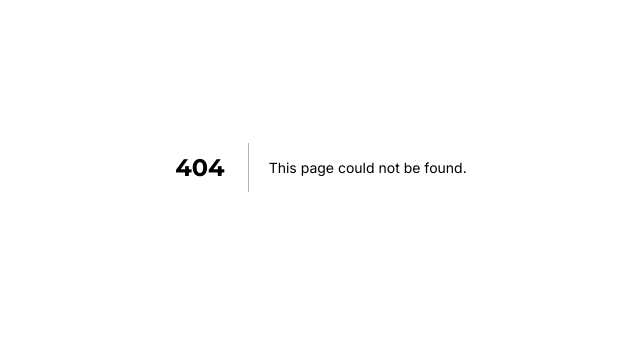
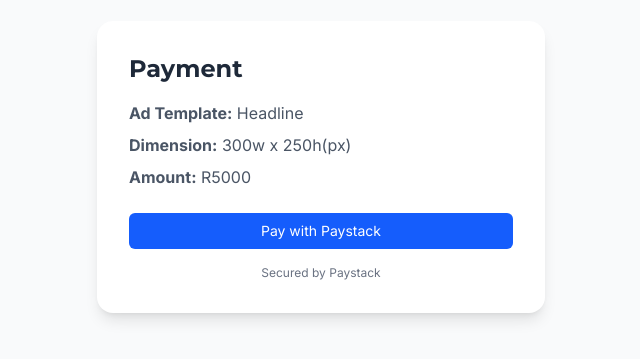
Before and after one commit to Khulunjabulo/PressPassDesktop, a Next.js app: page /print-media/monetization/payment/1 in a window 1280 px wide. Before the commit this address had no page. Shown: the part 233-592 px from the top of the page, without its empty margins (319-959 px from the left). Built offline with nearby package versions, Linux system fonts and the light colour scheme.

Commit message:
paystack updates

```diff
--- a/app/print-media/monetization/page.js
+++ b/app/print-media/monetization/page.js
@@ -9,14 +9,14 @@
 import SubmitConfirmationOverlay from "@/components/SubmitConfirmationOverlay";
 import { useCurrentPublisher } from "@/hooks/useCurrentPublisher";
 
-
 export default function Monetization() {
   const router = useRouter();
   const [selectedTemplate, setSelectedTemplate] = useState(null);
   const [isUploadOverlayOpen, setIsUploadOverlayOpen] = useState(false);
   const [selectedTemplateId, setSelectedTemplateId] = useState(null);
   const [isSubmitOverlayOpen, setIsSubmitOverlayOpen] = useState(false);
-  const [selectedTemplateForSubmit, setSelectedTemplateForSubmit] = useState(null);
+  const [selectedTemplateForSubmit, setSelectedTemplateForSubmit] =
+    useState(null);
   const { publisher, loading } = useCurrentPublisher("currentPublisherId");
 
   const templates = [
@@ -117,7 +117,9 @@
     <div className="min-h-screen bg-gray-50">
       {/* Header */}
       <Header publisher={publisher} />
-      <h1 className="text-center text-xl font bold">Click on any of the templates to see where to place your ad!</h1>
+      <h1 className="text-center text-xl font bold">
+        Click on any of the templates to see where to place your ad!
+      </h1>
       {/* Body Layout: Sidebar under header */}
       <div className="flex">
         {/* Sidebar */}
@@ -178,7 +180,11 @@
                 className={`cursor-pointer rounded-lg border bg-white shadow-sm hover:shadow-lg transition-all ${
                   selectedTemplate === template.id ? "ring-2 ring-blue-500" : ""
                 }`}
-                onClick={() => router.push(`/print-media/monetization/advertise/ad-demo-article?templateId=${template.id}`)}
+                onClick={() =>
+                  router.push(
+                    `/print-media/monetization/advertise/ad-demo-article?templateId=${template.id}`
+                  )
+                }
               >
                 <div className="p-4">
                   <div className="text-center mb-3">
@@ -287,12 +293,16 @@
                     <td className="p-4 text-sm text-gray-600">
                       {template.price}
                     </td>
+
+                    {/* Upload Link */}
                     <td
                       className="p-4 text-blue-600 underline cursor-pointer"
                       onClick={() => handleOpenUploadOverlay(template.id)}
                     >
                       {template.upload}
                     </td>
+
+                    {/* Submit Button */}
                     <td className="p-4">
                       <Button
                         variant="default"
@@ -301,8 +311,12 @@
                         Submit
                       </Button>
                     </td>
-                    <td className="p-4  text-blue-600 underline cursor-pointer">
+
+                    {/* Payment Link → navigates to /payment/[id] */}
+                    <td className="p-4 text-blue-600 underline cursor-pointer">
+  <Link href={`/print-media/monetization/payment/${template.id}`}>
     {template.link}
+  </Link>
 </td>
                   </tr>
                 ))}
--- /dev/null
+++ b/app/print-media/monetization/payment/[id]/page.js
@@ -0,0 +1,104 @@
+"use client";
+
+import { useEffect, useState } from "react";
+import { useParams, useRouter } from "next/navigation";
+import { Button } from "@/components/UI/Button";
+
+// Paystack script loader
+const loadPaystackScript = () => {
+  return new Promise((resolve) => {
+    if (document.getElementById("paystack-script")) {
+      resolve(true);
+      return;
+    }
+    const script = document.createElement("script");
+    script.id = "paystack-script";
+    script.src = "https://js.paystack.co/v1/inline.js";
+    script.onload = () => resolve(true);
+    document.body.appendChild(script);
+  });
+};
+
+export default function PaymentPage() {
+  const { id } = useParams(); // template ID from URL
+  const router = useRouter();
+
+  const [template, setTemplate] = useState(null);
+
+  // Mock templates (reuse same structure)
+  const templates = [
+    { id: 1, name: "Headline", price: 5000, dimension: "300w x 250h(px)" },
+    { id: 2, name: "Feed", price: 3500, dimension: "250w x 250h(px)" },
+    { id: 3, name: "Within Article", price: 4000, dimension: "300w x 250h(px)" },
+    { id: 4, name: "Page Wrap 1", price: 2500, dimension: "200w x 200h(px)" },
+    { id: 5, name: "Page Wrap 2", price: 2500, dimension: "200w x 200h(px)" },
+  ];
+
+  useEffect(() => {
+    if (id) {
+      const found = templates.find((t) => t.id === Number(id));
+      setTemplate(found || null);
+    }
+  }, [id]);
+
+  const handlePayment = async () => {
+    await loadPaystackScript();
+
+    if (!template) return;
+
+    const handler = window.PaystackPop.setup({
+      key: "pk_test_xxxxxxxxxxxxxxxxxxxxx", // replace with your Paystack public key
+      email: "customer@email.com", // replace dynamically
+      amount: template.price * 100, // Paystack expects amount in kobo/cents
+      currency: "ZAR", // or "NGN" depending on setup
+      ref: "AD-" + Math.floor(Math.random() * 1000000000 + 1),
+      callback: (response) => {
+        console.log("Payment success:", response);
+        alert("Payment successful! Ref: " + response.reference);
+        router.push("/print-media/monetization/dashboard");
+      },
+      onClose: () => {
+        alert("Transaction was not completed, window closed.");
+      },
+    });
+
+    handler.openIframe();
+  };
+
+  if (!template) {
+    return (
+      <div className="flex items-center justify-center min-h-screen">
+        <p className="text-gray-600">Loading payment details...</p>
+      </div>
+    );
+  }
+
+  return (
+    <div className="min-h-screen flex items-center justify-center bg-gray-50 p-6">
+      <div className="bg-white shadow-lg rounded-2xl p-8 max-w-md w-full">
+        <h1 className="text-2xl font-bold mb-4 text-gray-800">Payment</h1>
+        <p className="text-gray-600 mb-2">
+          <strong>Ad Template:</strong> {template.name}
+        </p>
+        <p className="text-gray-600 mb-2">
+          <strong>Dimension:</strong> {template.dimension}
+        </p>
+        <p className="text-gray-600 mb-6">
+          <strong>Amount:</strong> R{template.price}
+        </p>
+
+        <Button
+          variant="default"
+          className="w-full"
+          onClick={handlePayment}
+        >
+          Pay with Paystack
+        </Button>
+
+        <p className="text-xs text-gray-500 mt-4 text-center">
+          Secured by Paystack
+        </p>
+      </div>
+    </div>
+  );
+}
```
Lines whose indentation alone changed are shown as unchanged.
